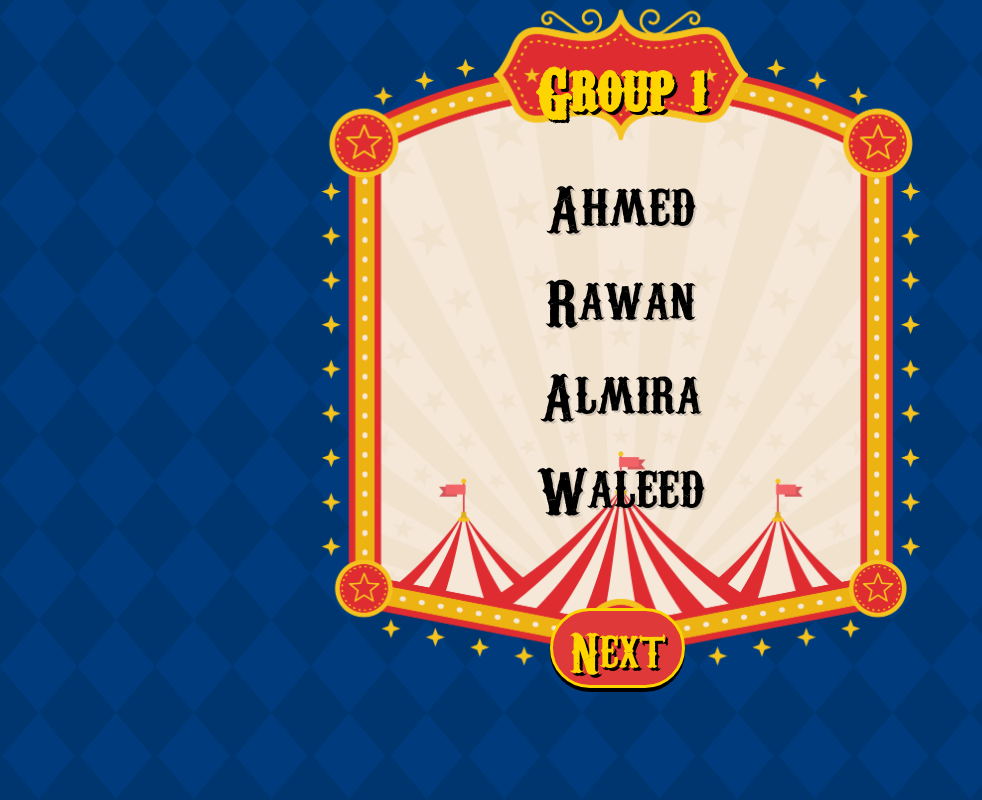
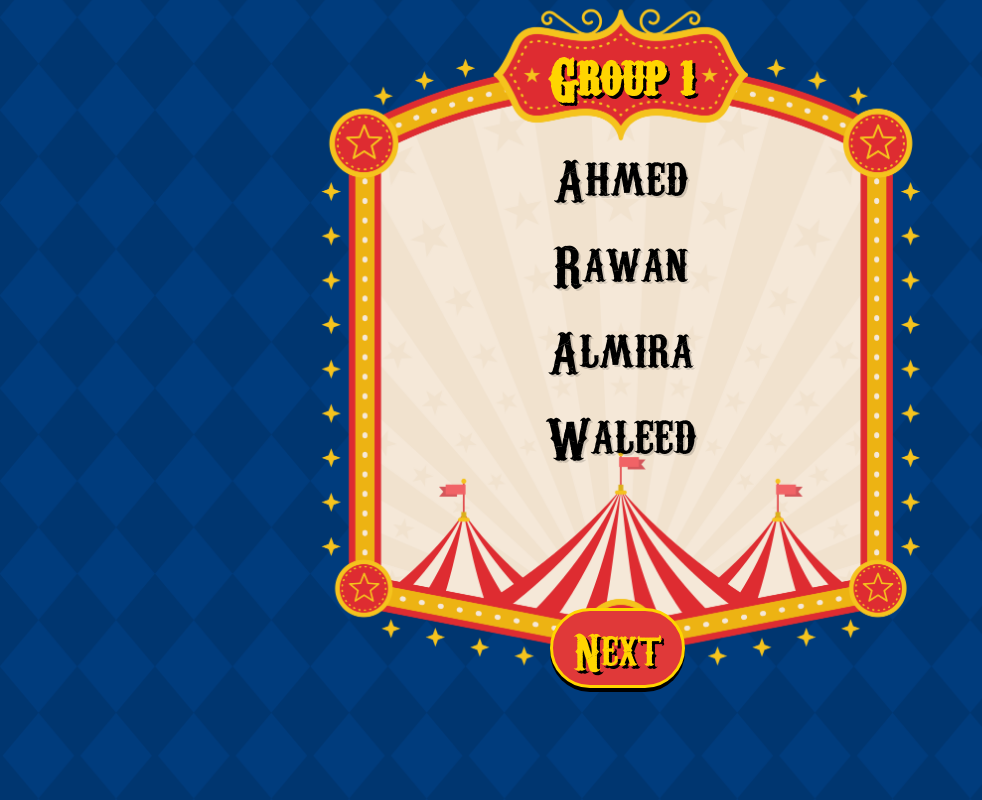
Before and after one commit to aralhibshi/team-display, a plain HTML site: page index.html in a window 1280 px wide. Both pictures are taken after a click on the button "Start". Shown: the whole page, without its empty margins (0-982 px from the left). Drawn offline with Linux system fonts and the light colour scheme.

Commit message:
Fixed Audio and CSS

```diff
--- a/scripts/main.js
+++ b/scripts/main.js
@@ -6,7 +6,8 @@ const groups = [
     {names: ['Mariam Merza', 'Jawaher', 'Aysha', 'Heba']},
     {names: ['Ruqaya', 'Zainab Saeed', 'Maryam Alnajem']},
     {names: ['Salman Hamad', 'Saud', 'Ebrahim']},
-    {names: ['Salman Murtaza', 'Ali', 'Manar']}
+    {names: ['Salman Murtaza', 'Ali', 'Manar']},
+    {names: ['Ahmed 😎', 'Haya 😎', 'Saad 😎', 'George 😎']}
 ]
 let count = 1
 const body = $('body')
@@ -16,11 +17,15 @@ const div = $('div')
 
 body.append('<button>Start</button>')
 const button = $('button')
+const audio = document.querySelector('audio')
 
 button.css({'height': '10vh', 'width': '10.5vw'})
 
 button.on('click', () => {
-    if (count <= 8) {
+    audio.pause()
+    audio.currentTime = 0
+
+    if (count <= 9) {
         $('.start').remove()
         div.html('')
         button
@@ -36,7 +41,7 @@ button.on('click', () => {
     } else {
         div.html('<h1>Done</h1><img src="./images/dance.gif" alt="Dance">')
         $('p').css('top', '20vh')
-        document.querySelector('audio').play()
+        audio.play()
         button.html('Start')
         return count = 1
     }
--- a/styles/main.css
+++ b/styles/main.css
@@ -10,7 +10,7 @@ body {
     font-family: 'Carnival';
     text-align: center;
     margin: 0 auto;
-    font-size: 2.4rem;
+    font-size: 20vw;
     background-image: url('../images/team-display-bg.png');
     background-size: 97%;
     background-position-y: -9vh;
@@ -27,9 +27,9 @@ button {
     text-shadow: 3px 3px black;
     box-shadow: 0px 4px black;
     position: relative;
-    top: 25vh;
+    top: 0vh;
     right: 1.5vw;
-    font-size: 3.5rem;
+    font-size: 4vw;
     border-radius: 40px;
     border: 3px solid rgb(255, 213, 0);;
     cursor: pointer;
@@ -42,14 +42,14 @@ h1, p {
 }
 
 h1 {
-    font-size: 4.2rem;
+    font-size: 4.5vw;
     color: rgb(255, 213, 0);
     text-shadow: 3px 3px black;
     top: 0.6vh;
 }
 
 p {
-    font-size: 4rem;
+    font-size: 4.5vw;
     margin-top: 2.5vh;
     margin-bottom: 2.5vh;
     text-shadow: 2px 2px rgba(0, 0, 0, 0.15);
```
